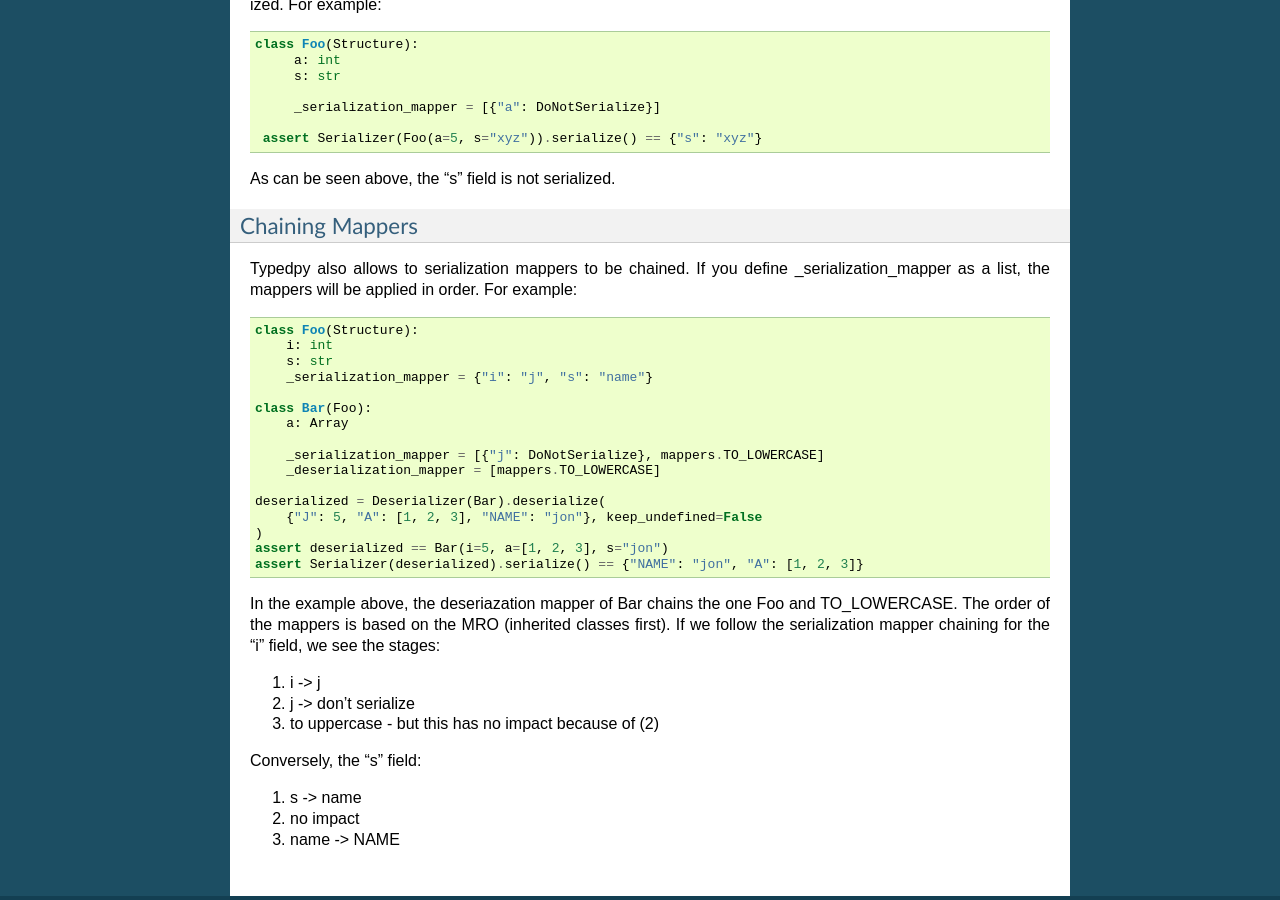
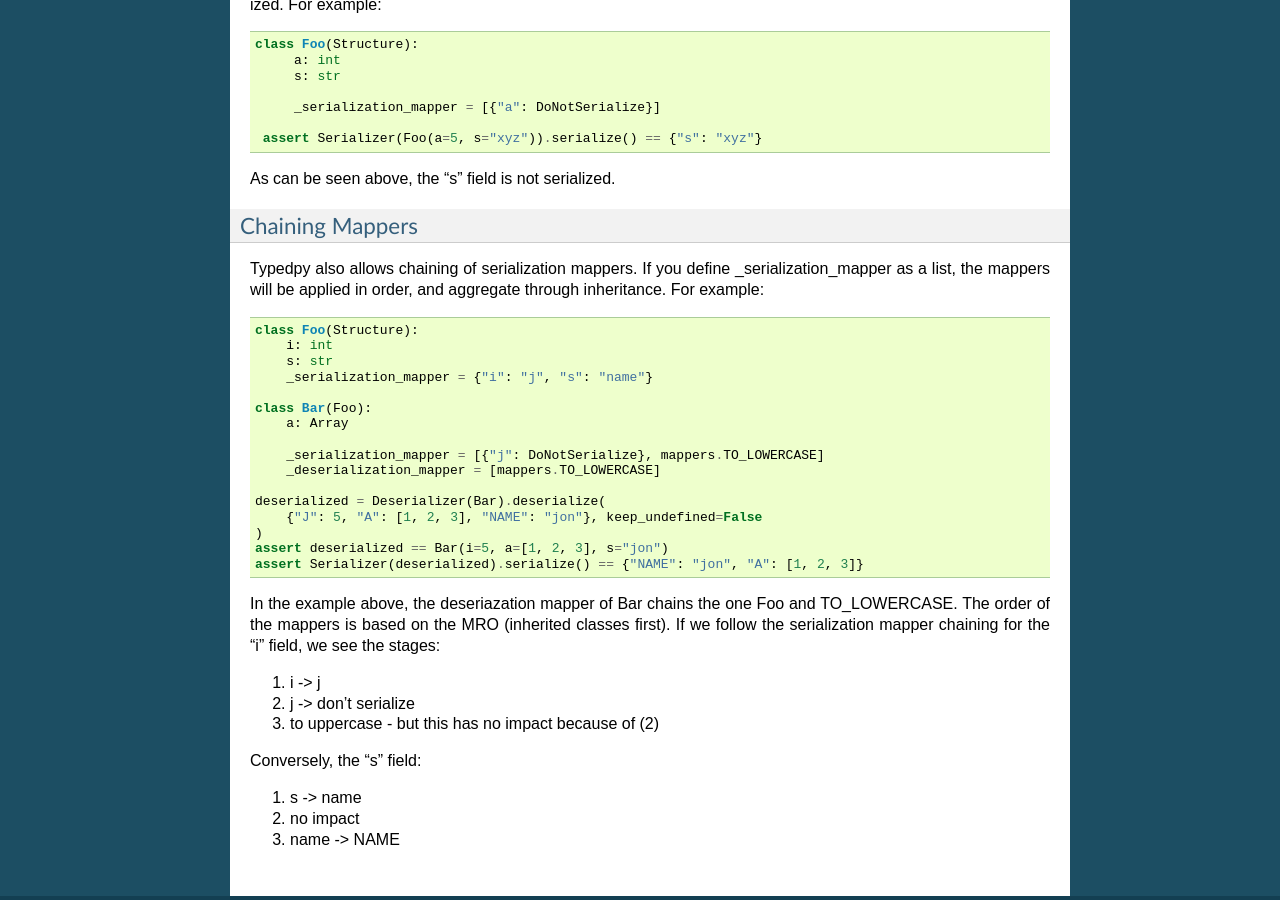
Before and after one commit to loyada/typedpy, a Sphinx documentation site: the page built from docs/serialization.rst, in a window 1280 px wide and 900 px high, scrolled down 11733 px. Built offline with Sphinx 7.4.7, drawn with Linux system fonts in a browser that asks for light colours.

Commit message:
Update serialization.rst

```diff
--- a/docs/serialization.rst
+++ b/docs/serialization.rst
@@ -711,8 +711,8 @@ As can be seen above, the "s" field is not serialized.
 Chaining Mappers
 ----------------
 
-Typedpy also allows to serialization mappers to be chained. If you define _serialization_mapper
-as a list, the mappers will be applied in order.
+Typedpy also allows chaining of serialization mappers. If you define _serialization_mapper
+as a list, the mappers will be applied in order, and aggregate through inheritance.
 For example:
 
 
```
